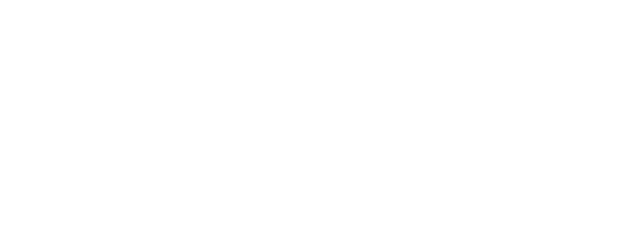
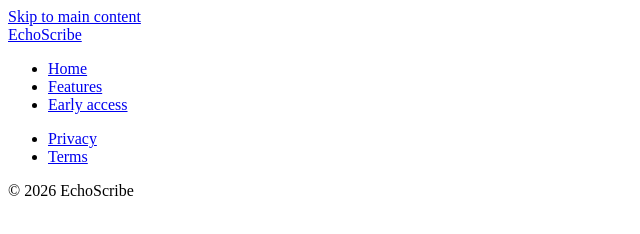
Before and after one commit to malrefai/echoscribe, a website: page index.html in a window 1280 px wide. Shown: the whole page, without its empty margins (0-640 px from the left). Drawn offline with Linux system fonts and the light colour scheme.

Commit message:
Add basic HTML structure with header, main content, footer, and navigation

```diff
--- a/index.html
+++ b/index.html
@@ -1,5 +1,38 @@
 <!DOCTYPE html>
 <html lang="en">
-  <head></head>
-  <body></body>
+  <head>
+    <meta charset="UTF-8">
+    <meta name="viewport" content="width=device-width, initial-scale=1">
+    <title>EchoScribe — Transcribe as you speak</title>
+  </head>
+  <body>
+    <a class="skip-link" href="#main">Skip to main content</a>
+
+    <header>
+      <a class="logo" href="/" aria-label="EchoScribe, home">EchoScribe</a>
+
+      <nav aria-label="Main">
+        <ul>
+          <li><a href="/" aria-current="page">Home</a></li>
+          <li><a href="#features">Features</a></li>
+          <li><a href="#access">Early access</a></li>
+        </ul>
+      </nav>
+    </header>
+
+    <main id="main" tabindex="-1">
+    </main>
+
+    <footer>
+      <nav aria-label="Legal">
+        <ul>
+          <li><a href="/privacy">Privacy</a></li>
+          <li><a href="/terms">Terms</a></li>
+        </ul>
+      </nav>
+      <p>&copy; 2026 EchoScribe</p>
+    </footer>
+
+    <script src="/scripts/main.js" defer></script>
+  </body>
 </html>
```
